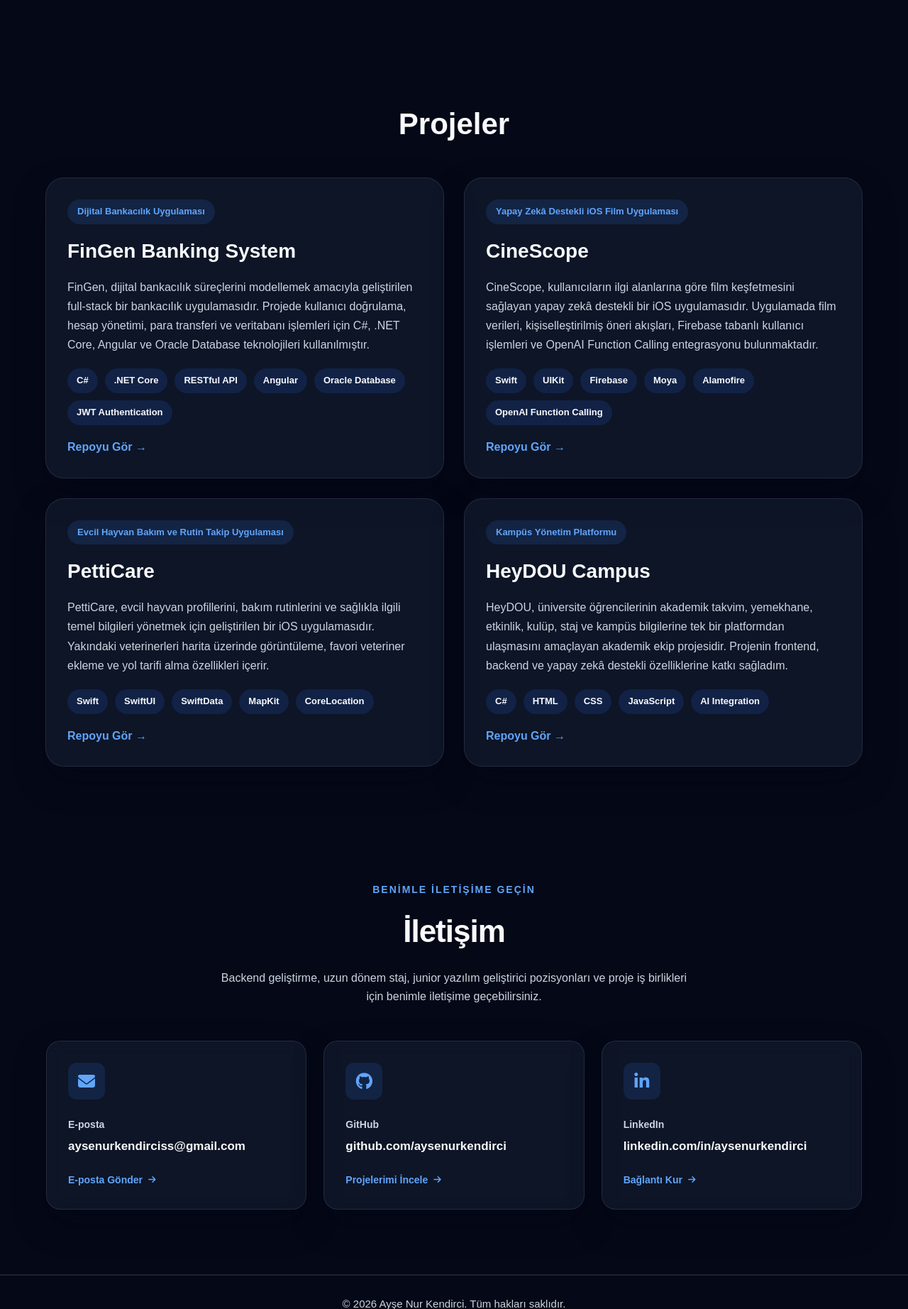
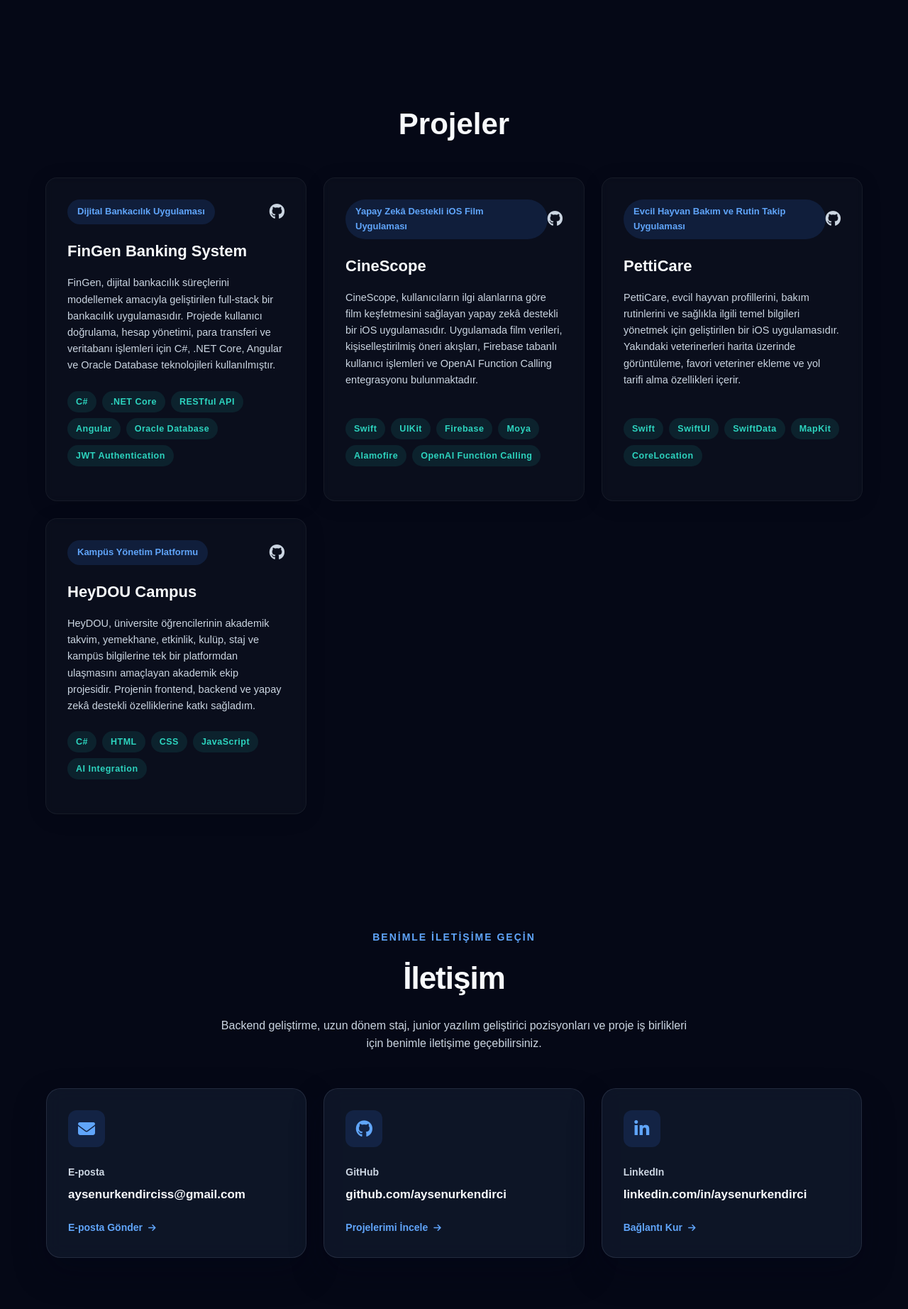
Before and after one commit to aysenurkendirci/aysenur-portfolio, a PHP site: page / in a window 1280 px wide. Shown: the part 3343-5187 px from the top of the page at 71% size. Run offline with PHP 8.4, Linux system fonts and the light colour scheme.

Commit message:
style: redesign projects section for premium look

```diff
--- a/build.js
+++ b/build.js
@@ -255,7 +255,7 @@ function buildSuccessPage(context) {
     <link rel="stylesheet" href="css/base.css?v=2.0">
     <link rel="stylesheet" href="css/navbar.css?v=2.0">
     <link rel="stylesheet" href="css/hero.css?v=2.0">
-    <link rel="stylesheet" href="css/content.css?v=2.0">
+    <link rel="stylesheet" href="css/content.css?v=3.0">
 </head>
 <body class="dark-theme">
     <div class="cursor-glow" id="cursorGlow" aria-hidden="true"></div>
--- a/css/content.css
+++ b/css/content.css
@@ -1151,3 +1151,87 @@ olacak şekilde responsive davranıyor.
         margin-bottom: -4px;
     }
 }
+
+/* Premium Project Card Overrides */
+.projects-grid {
+    display: grid;
+    grid-template-columns: repeat(auto-fill, minmax(320px, 1fr));
+    gap: 24px;
+}
+
+.premium-project-card {
+    position: relative;
+    display: flex;
+    flex-direction: column;
+    padding: 30px;
+    border-radius: 16px;
+    background: rgba(30, 41, 59, 0.2) !important;
+    border: 1px solid rgba(255, 255, 255, 0.05) !important;
+    box-shadow: 0 4px 30px rgba(0, 0, 0, 0.1) !important;
+    transition: all 0.3s ease !important;
+    backdrop-filter: blur(5px);
+    overflow: hidden;
+    min-height: 320px;
+}
+
+.premium-project-card:hover {
+    transform: translateY(-5px) !important;
+    background: rgba(30, 41, 59, 0.6) !important;
+    border-color: rgba(45, 212, 191, 0.2) !important;
+    box-shadow: 0 10px 30px -10px rgba(2, 12, 27, 0.7) !important;
+}
+
+.project-top-row {
+    display: flex;
+    justify-content: space-between;
+    align-items: center;
+    margin-bottom: 20px;
+}
+
+.project-github-link {
+    color: var(--secondary-text-color);
+    font-size: 22px;
+    transition: color 0.3s ease;
+}
+
+.project-github-link:hover {
+    color: var(--primary-accent-color);
+}
+
+.premium-project-card .project-title {
+    font-size: 22px !important;
+    font-weight: 700;
+    margin-bottom: 16px !important;
+    color: var(--primary-text-color) !important;
+    transition: color 0.3s ease;
+}
+
+.premium-project-card:hover .project-title {
+    color: var(--primary-accent-color) !important;
+}
+
+.premium-project-card .project-description {
+    color: var(--secondary-text-color) !important;
+    font-size: 14.5px !important;
+    line-height: 1.6 !important;
+    margin-bottom: 24px !important;
+}
+
+.premium-tech-stack {
+    display: flex;
+    flex-wrap: wrap;
+    gap: 8px !important;
+    margin-top: auto !important; /* pushes tech stack to bottom */
+    padding: 0 !important;
+    list-style: none !important;
+}
+
+.premium-tech-badge {
+    padding: 5px 12px;
+    border-radius: 999px;
+    background: rgba(45, 212, 191, 0.1);
+    color: #2dd4bf;
+    font-size: 12.5px;
+    font-weight: 600;
+    letter-spacing: 0.5px;
+}
--- a/index.html
+++ b/index.html
@@ -24,7 +24,7 @@
     <link rel="stylesheet" href="css/base.css?v=2.0">
     <link rel="stylesheet" href="css/navbar.css?v=2.0">
     <link rel="stylesheet" href="css/hero.css?v=2.0">
-    <link rel="stylesheet" href="css/content.css?v=2.0">
+    <link rel="stylesheet" href="css/content.css?v=3.0">
 
     <link rel="dns-prefetch" href="https://cdnjs.cloudflare.com">
     <link rel="dns-prefetch" href="https://cdn.jsdelivr.net">
@@ -666,156 +666,168 @@
         </h2>
         <div class="projects-grid">
 
-            <article class="project-card">
-                <div class="project-card-top">
+            <article class="project-card premium-project-card">
+                <div class="project-header">
+                    <div class="project-top-row">
                         <span class="project-category"
                               data-en="Digital Banking Application"
                               data-tr="Dijital Bankacılık Uygulaması">
                             Digital Banking Application
                         </span>
+                        <a href="https://github.com/aysenurkendirci/Internship_Bank_Project"
+                           class="project-github-link"
+                           target="_blank"
+                           rel="noopener noreferrer"
+                           aria-label="GitHub Repository">
+                            <i class="fa-brands fa-github"></i>
+                        </a>
                     </div>
-                <h3>FinGen Banking System</h3>
+                    <h3 class="project-title">FinGen Banking System</h3>
+                </div>
+                <div class="project-body">
                     <p class="project-description"
                        data-en="FinGen is a full-stack banking application developed to model digital banking workflows. The project uses C#, .NET Core, Angular, and Oracle Database technologies for user authentication, account management, fund transfers, and database operations."
                        data-tr="FinGen, dijital bankacılık süreçlerini modellemek amacıyla geliştirilen full-stack bir bankacılık uygulamasıdır. Projede kullanıcı doğrulama, hesap yönetimi, para transferi ve veritabanı işlemleri için C#, .NET Core, Angular ve Oracle Database teknolojileri kullanılmıştır.">
                         FinGen is a full-stack banking application developed to model digital banking workflows. The project uses C#, .NET Core, Angular, and Oracle Database technologies for user authentication, account management, fund transfers, and database operations.
                     </p>
-                <ul class="tech-stack" aria-label="Project technologies">
+                </div>
+                <ul class="tech-stack premium-tech-stack" aria-label="Project technologies">
 
-                    <li class="tech">C#</li>
+                    <li class="premium-tech-badge">C#</li>
 
-                    <li class="tech">.NET Core</li>
+                    <li class="premium-tech-badge">.NET Core</li>
 
-                    <li class="tech">RESTful API</li>
+                    <li class="premium-tech-badge">RESTful API</li>
 
-                    <li class="tech">Angular</li>
+                    <li class="premium-tech-badge">Angular</li>
 
-                    <li class="tech">Oracle Database</li>
+                    <li class="premium-tech-badge">Oracle Database</li>
 
-                    <li class="tech">JWT Authentication</li>
+                    <li class="premium-tech-badge">JWT Authentication</li>
 
                 </ul>
-                <a href="https://github.com/aysenurkendirci/Internship_Bank_Project"
-                   class="project-link"
-                   target="_blank"
-                   rel="noopener noreferrer"
-                   data-en="View Repository →"
-                   data-tr="Repoyu Gör →">
-                    View Repository →
-                </a>
             </article>
 
-            <article class="project-card">
-                <div class="project-card-top">
+            <article class="project-card premium-project-card">
+                <div class="project-header">
+                    <div class="project-top-row">
                         <span class="project-category"
                               data-en="AI-Powered iOS Movie App"
                               data-tr="Yapay Zekâ Destekli iOS Film Uygulaması">
                             AI-Powered iOS Movie App
                         </span>
+                        <a href="https://github.com/aysenurkendirci/CineScope-MovieApp"
+                           class="project-github-link"
+                           target="_blank"
+                           rel="noopener noreferrer"
+                           aria-label="GitHub Repository">
+                            <i class="fa-brands fa-github"></i>
+                        </a>
                     </div>
-                <h3>CineScope</h3>
+                    <h3 class="project-title">CineScope</h3>
+                </div>
+                <div class="project-body">
                     <p class="project-description"
                        data-en="CineScope is an AI-powered iOS movie discovery application. The application features movie cataloging, personalized recommendation flows, Firebase-based user authentication, and OpenAI Function Calling integration."
                        data-tr="CineScope, kullanıcıların ilgi alanlarına göre film keşfetmesini sağlayan yapay zekâ destekli bir iOS uygulamasıdır. Uygulamada film verileri, kişiselleştirilmiş öneri akışları, Firebase tabanlı kullanıcı işlemleri ve OpenAI Function Calling entegrasyonu bulunmaktadır.">
                         CineScope is an AI-powered iOS movie discovery application. The application features movie cataloging, personalized recommendation flows, Firebase-based user authentication, and OpenAI Function Calling integration.
                     </p>
-                <ul class="tech-stack" aria-label="Project technologies">
+                </div>
+                <ul class="tech-stack premium-tech-stack" aria-label="Project technologies">
 
-                    <li class="tech">Swift</li>
+                    <li class="premium-tech-badge">Swift</li>
 
-                    <li class="tech">UIKit</li>
+                    <li class="premium-tech-badge">UIKit</li>
 
-                    <li class="tech">Firebase</li>
+                    <li class="premium-tech-badge">Firebase</li>
 
-                    <li class="tech">Moya</li>
+                    <li class="premium-tech-badge">Moya</li>
 
-                    <li class="tech">Alamofire</li>
+                    <li class="premium-tech-badge">Alamofire</li>
 
-                    <li class="tech">OpenAI Function Calling</li>
+                    <li class="premium-tech-badge">OpenAI Function Calling</li>
 
                 </ul>
-                <a href="https://github.com/aysenurkendirci/CineScope-MovieApp"
-                   class="project-link"
-                   target="_blank"
-                   rel="noopener noreferrer"
-                   data-en="View Repository →"
-                   data-tr="Repoyu Gör →">
-                    View Repository →
-                </a>
             </article>
 
-            <article class="project-card">
-                <div class="project-card-top">
+            <article class="project-card premium-project-card">
+                <div class="project-header">
+                    <div class="project-top-row">
                         <span class="project-category"
                               data-en="Pet Care & Routine Tracking App"
                               data-tr="Evcil Hayvan Bakım ve Rutin Takip Uygulaması">
                             Pet Care & Routine Tracking App
                         </span>
+                        <a href="https://github.com/aysenurkendirci/PettiCareApp"
+                           class="project-github-link"
+                           target="_blank"
+                           rel="noopener noreferrer"
+                           aria-label="GitHub Repository">
+                            <i class="fa-brands fa-github"></i>
+                        </a>
                     </div>
-                <h3>PettiCare</h3>
+                    <h3 class="project-title">PettiCare</h3>
+                </div>
+                <div class="project-body">
                     <p class="project-description"
                        data-en="PettiCare is an iOS application designed to manage pet profiles, care routines, and essential health information. It includes features for displaying nearby veterinarians on a map, adding favorite vets, and getting directions."
                        data-tr="PettiCare, evcil hayvan profillerini, bakım rutinlerini ve sağlıkla ilgili temel bilgileri yönetmek için geliştirilen bir iOS uygulamasıdır. Yakındaki veterinerleri harita üzerinde görüntüleme, favori veteriner ekleme ve yol tarifi alma özellikleri içerir.">
                         PettiCare is an iOS application designed to manage pet profiles, care routines, and essential health information. It includes features for displaying nearby veterinarians on a map, adding favorite vets, and getting directions.
                     </p>
-                <ul class="tech-stack" aria-label="Project technologies">
+                </div>
+                <ul class="tech-stack premium-tech-stack" aria-label="Project technologies">
 
-                    <li class="tech">Swift</li>
+                    <li class="premium-tech-badge">Swift</li>
 
-                    <li class="tech">SwiftUI</li>
+                    <li class="premium-tech-badge">SwiftUI</li>
 
-                    <li class="tech">SwiftData</li>
+                    <li class="premium-tech-badge">SwiftData</li>
 
-                    <li class="tech">MapKit</li>
+                    <li class="premium-tech-badge">MapKit</li>
 
-                    <li class="tech">CoreLocation</li>
+                    <li class="premium-tech-badge">CoreLocation</li>
 
                 </ul>
-                <a href="https://github.com/aysenurkendirci/PettiCareApp"
-                   class="project-link"
-                   target="_blank"
-                   rel="noopener noreferrer"
-                   data-en="View Repository →"
-                   data-tr="Repoyu Gör →">
-                    View Repository →
-                </a>
             </article>
 
-            <article class="project-card">
-                <div class="project-card-top">
+            <article class="project-card premium-project-card">
+                <div class="project-header">
+                    <div class="project-top-row">
                         <span class="project-category"
                               data-en="Campus Management Platform"
                               data-tr="Kampüs Yönetim Platformu">
                             Campus Management Platform
                         </span>
+                        <a href="https://github.com/aysenurkendirci/Heydou_kamp-s"
+                           class="project-github-link"
+                           target="_blank"
+                           rel="noopener noreferrer"
+                           aria-label="GitHub Repository">
+                            <i class="fa-brands fa-github"></i>
+                        </a>
                     </div>
-                <h3>HeyDOU Campus</h3>
+                    <h3 class="project-title">HeyDOU Campus</h3>
+                </div>
+                <div class="project-body">
                     <p class="project-description"
                        data-en="HeyDOU is a web-based campus management platform developed as an academic team project. It unifies academic calendar, cafeteria menus, events, clubs, internships, and campus mapping in one system. I contributed to the frontend, backend, and AI-powered features."
                        data-tr="HeyDOU, üniversite öğrencilerinin akademik takvim, yemekhane, etkinlik, kulüp, staj ve kampüs bilgilerine tek bir platformdan ulaşmasını amaçlayan akademik ekip projesidir. Projenin frontend, backend ve yapay zekâ destekli özelliklerine katkı sağladım.">
                         HeyDOU is a web-based campus management platform developed as an academic team project. It unifies academic calendar, cafeteria menus, events, clubs, internships, and campus mapping in one system. I contributed to the frontend, backend, and AI-powered features.
                     </p>
-                <ul class="tech-stack" aria-label="Project technologies">
+                </div>
+                <ul class="tech-stack premium-tech-stack" aria-label="Project technologies">
 
-                    <li class="tech">C#</li>
+                    <li class="premium-tech-badge">C#</li>
 
-                    <li class="tech">HTML</li>
+                    <li class="premium-tech-badge">HTML</li>
 
-                    <li class="tech">CSS</li>
+                    <li class="premium-tech-badge">CSS</li>
 
-                    <li class="tech">JavaScript</li>
+                    <li class="premium-tech-badge">JavaScript</li>
 
-                    <li class="tech">AI Integration</li>
+                    <li class="premium-tech-badge">AI Integration</li>
 
                 </ul>
-                <a href="https://github.com/aysenurkendirci/Heydou_kamp-s"
-                   class="project-link"
-                   target="_blank"
-                   rel="noopener noreferrer"
-                   data-en="View Repository →"
-                   data-tr="Repoyu Gör →">
-                    View Repository →
-                </a>
             </article>
 
         </div>
--- a/src/template.html
+++ b/src/template.html
@@ -24,7 +24,7 @@
     <link rel="stylesheet" href="css/base.css?v=2.0">
     <link rel="stylesheet" href="css/navbar.css?v=2.0">
     <link rel="stylesheet" href="css/hero.css?v=2.0">
-    <link rel="stylesheet" href="css/content.css?v=2.0">
+    <link rel="stylesheet" href="css/content.css?v=3.0">
 
     <link rel="dns-prefetch" href="https://cdnjs.cloudflare.com">
     <link rel="dns-prefetch" href="https://cdn.jsdelivr.net">
--- a/success.html
+++ b/success.html
@@ -8,7 +8,7 @@
     <link rel="stylesheet" href="css/base.css?v=2.0">
     <link rel="stylesheet" href="css/navbar.css?v=2.0">
     <link rel="stylesheet" href="css/hero.css?v=2.0">
-    <link rel="stylesheet" href="css/content.css?v=2.0">
+    <link rel="stylesheet" href="css/content.css?v=3.0">
 </head>
 <body class="dark-theme">
     <div class="cursor-glow" id="cursorGlow" aria-hidden="true"></div>
```
Also changed, not shown: src/components/projects.html (+16 -13 lines), 1 other file. Lines whose indentation alone changed are shown as unchanged.
